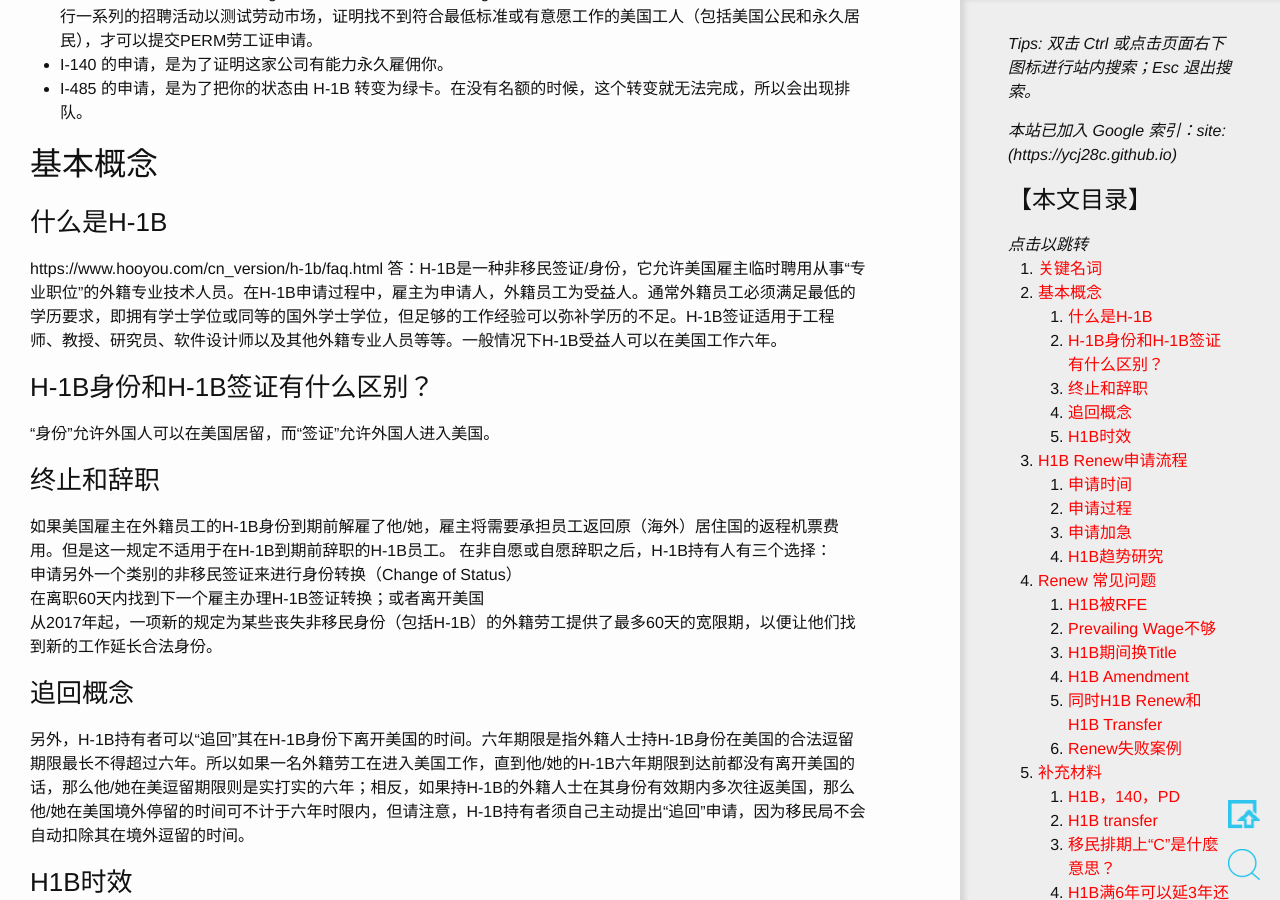
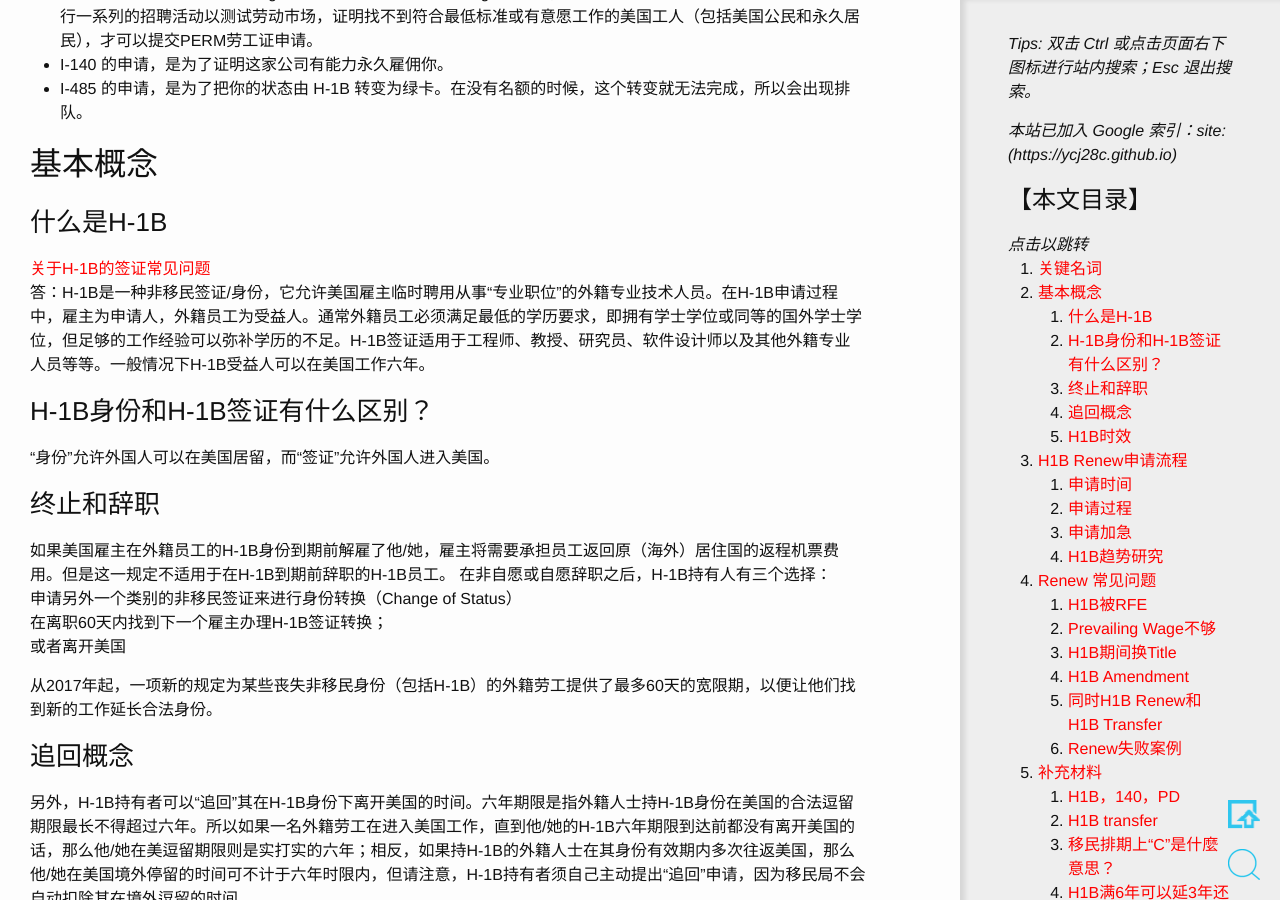
Before and after one commit to ycj28c/lifeblog, a Jekyll site: the page built from _posts/2019-01-16-h1b-extension-progress.md, in a window 1280 px wide and 900 px high, scrolled down 806 px. Built offline with Jekyll 4.4.1, drawn with Linux system fonts in a browser that asks for light colours; comment, search, counter and statistics services are not loaded.

Commit message:
20200301_162529

```diff
--- a/_posts/2019-01-16-h1b-extension-progress.md
+++ b/_posts/2019-01-16-h1b-extension-progress.md
@@ -19,7 +19,7 @@ tag: create-blog
 ## 基本概念
 
 ### 什么是H-1B
-https://www.hooyou.com/cn_version/h-1b/faq.html
+[关于H-1B的签证常见问题](https://www.hooyou.com/cn_version/h-1b/faq.html)
 答：H-1B是一种非移民签证/身份，它允许美国雇主临时聘用从事“专业职位”的外籍专业技术人员。在H-1B申请过程中，雇主为申请人，外籍员工为受益人。通常外籍员工必须满足最低的学历要求，即拥有学士学位或同等的国外学士学位，但足够的工作经验可以弥补学历的不足。H-1B签证适用于工程师、教授、研究员、软件设计师以及其他外籍专业人员等等。一般情况下H-1B受益人可以在美国工作六年。
 
 ### H-1B身份和H-1B签证有什么区别？
@@ -29,7 +29,9 @@ https://www.hooyou.com/cn_version/h-1b/faq.html
 如果美国雇主在外籍员工的H-1B身份到期前解雇了他/她，雇主将需要承担员工返回原（海外）居住国的返程机票费用。但是这一规定不适用于在H-1B到期前辞职的H-1B员工。
 在非自愿或自愿辞职之后，H-1B持有人有三个选择：
 申请另外一个类别的非移民签证来进行身份转换（Change of Status）
-在离职60天内找到下一个雇主办理H-1B签证转换；或者离开美国
+在离职60天内找到下一个雇主办理H-1B签证转换；
+或者离开美国
+
 从2017年起，一项新的规定为某些丧失非移民身份（包括H-1B）的外籍劳工提供了最多60天的宽限期，以便让他们找到新的工作延长合法身份。
 
 ### 追回概念
```
